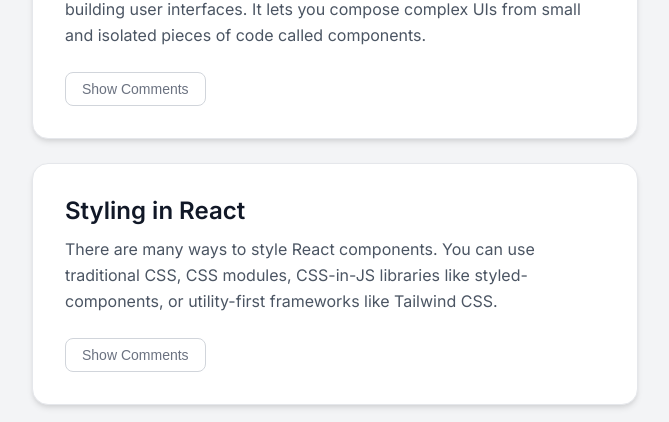
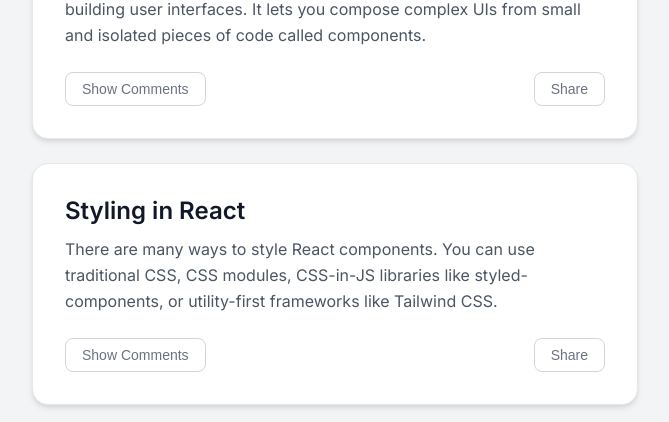
Before and after one commit to m-Affan55/Post-Manager, a React (Vite) app: page / in a window 1280 px wide. Shown: the part 199-621 px from the top of the page, without its empty margins (305-974 px from the left). Built offline with nearby package versions, Linux system fonts and the light colour scheme.

Commit message:
Just Added the sharing Friends Option i will add its styling tommorrow

```diff
--- a/src/App.jsx
+++ b/src/App.jsx
@@ -1,9 +1,12 @@
 import Post from './Components/Post.jsx'
+import FriendsProvider from './Context/FriendsProvider.jsx';
 export default function App()
 {
   return (
     <>
+    <FriendsProvider>
     <Post/>
+    </FriendsProvider>
     </>
 
   );
--- a/src/Components/Post.jsx
+++ b/src/Components/Post.jsx
@@ -1,5 +1,6 @@
-import { useState } from "react"
+import { useContext, useState } from "react"
 import '../Styles/Post.css'
+import {FriendsContext} from "../Context/FriendsProvider.jsx"
 
 export default function Post() {
     const [addComments, setAddComments] = useState('')
@@ -10,6 +11,9 @@ export default function Post() {
         comments: [],
         showComments: false
     })
+    const {friends} = useContext(FriendsContext);
+
+    const [shareIndex,setShareIndex] = useState(null)
 
     const [post, setPosts] = useState([{
         title: "Introduction to React",
@@ -89,9 +93,25 @@ export default function Post() {
                 <div key={index} className="post-container">
                     <h1>{p.title}</h1>
                     <p>{p.content}</p>
+                    <div className="post-buttons">
+
                     <button className="toggle-comments-btn" onClick={() => handleShowComment(index)}>
                         {p.showComments ? "Hide Comments" : "Show Comments"}
                     </button>
+                    <button className="toggle-comments-btn" onClick={()=> setShareIndex(shareIndex === index ? null : index)}>Share</button>
+                    {shareIndex === index && (
+                        <div className="share-container-parent">
+                        <h1>Friends List</h1>
+                        {friends.map((f)=>(
+                            <div className="share-container">
+                            <p>{f}</p>
+                            <button>send</button>
+                            </div>
+                        ))}
+                        </div>
+                        )}
+
+                    </div>
                     {p.showComments && (
                         <div className="comment-section">
                             <div className="comment-input-group">
--- /dev/null
+++ b/src/Context/FriendsProvider.jsx
@@ -0,0 +1,12 @@
+import { createContext,useState } from "react";
+export const FriendsContext = createContext();
+
+export default function FriendsProvider({children})
+{
+    const [friends,setFriends] = useState(["Ahmad" , "Saad"])
+    return(
+        <FriendsContext.Provider value={{friends,setFriends}}>
+            {children}
+        </FriendsContext.Provider>
+    )
+}
--- a/src/Styles/Post.css
+++ b/src/Styles/Post.css
@@ -48,7 +48,7 @@ body {
     font-size: 1rem;
 }
 
-.toggle-comments-btn {
+.toggle-comments-btn,.share-btn {
     background-color: transparent;
     color: #6b7280;
     border: 1px solid #d1d5db;
@@ -61,13 +61,13 @@ body {
     align-self: flex-start;
 }
 
-.toggle-comments-btn:hover {
+.toggle-comments-btn:hover,.share-btn:hover {
     background-color: #f9fafb;
     color: #374151;
     border-color: #9ca3af;
 }
 
-.toggle-comments-btn:focus {
+.toggle-comments-btn:focus,.share-btn:focus {
     outline: 2px solid #d1d5db;
     outline-offset: 2px;
 }
@@ -231,3 +231,7 @@ body {
     color: white;
     border: none;
 }
+.post-buttons{
+    display: flex;
+    justify-content: space-between;
+}
```
Also changed, not shown: src/Pages/Friends.jsx (added, +12 -0 lines).
